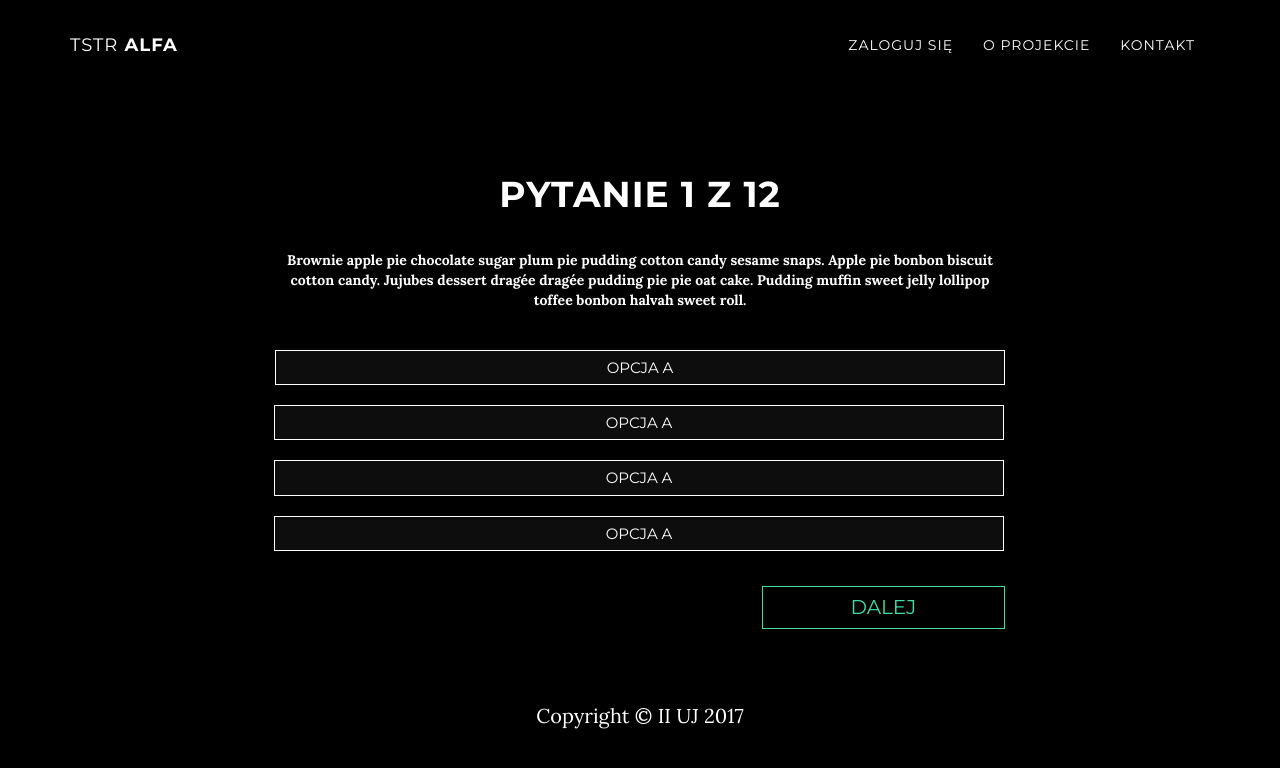
After one commit to HawkeApache/TSTR, a Django app: page /open_question/ in a window 1280 px wide. The commit adds this page. Shown: the top 768 px of the page. Run offline with Django 3.2, Linux system fonts and the light colour scheme; some libraries are stand-ins or nearby versions.

Commit message:
add forms to questions and small fixes on landing page

```diff
--- a/tstr/tstr_app/static/css/grayscale.css
+++ b/tstr/tstr_app/static/css/grayscale.css
@@ -10,10 +10,12 @@ body {
     color: white;
     background-color: black;
 }
+
 html {
     width: 100%;
     height: 100%;
 }
+
 h1,
 h2,
 h3,
@@ -26,11 +28,13 @@ h6 {
     font-weight: 700;
     letter-spacing: 1px;
 }
+
 p {
     margin: 0 0 25px;
     font-size: 18px;
     line-height: 1.5;
 }
+
 @media (min-width: 768px) {
     p {
         margin: 0 0 35px;
@@ -38,20 +42,24 @@ p {
         line-height: 1.6;
     }
 }
+
 a {
     color: #42DCA3;
     -webkit-transition: all 0.2s ease-in-out;
     -moz-transition: all 0.2s ease-in-out;
     transition: all 0.2s ease-in-out;
 }
+
 a:hover,
 a:focus {
     text-decoration: none;
     color: #1d9b6c;
 }
+
 .light {
     font-weight: 400;
 }
+
 .navbar-custom {
     margin-bottom: 0;
     border-bottom: 1px solid rgba(255, 255, 255, 0.3);
@@ -59,48 +67,60 @@ a:focus {
     font-family: "Montserrat", "Helvetica Neue", Helvetica, Arial, sans-serif;
     background-color: black;
 }
+
 .navbar-custom .navbar-toggle {
     color: white;
     background-color: rgba(255, 255, 255, 0.2);
     font-size: 12px;
 }
+
 .navbar-custom .navbar-toggle:focus,
 .navbar-custom .navbar-toggle:active {
     outline: none;
 }
+
 .navbar-custom .navbar-brand {
     font-weight: 700;
 }
+
 .navbar-custom .navbar-brand:focus {
     outline: none;
 }
+
 .navbar-custom a {
     color: white;
 }
+
 .navbar-custom .nav li a {
     -webkit-transition: background 0.3s ease-in-out;
     -moz-transition: background 0.3s ease-in-out;
     transition: background 0.3s ease-in-out;
 }
+
 .navbar-custom .nav li a:hover {
     color: rgba(255, 255, 255, 0.8);
     outline: none;
     background-color: transparent;
 }
+
 .navbar-custom .nav li a:focus,
 .navbar-custom .nav li a:active {
     outline: none;
     background-color: transparent;
 }
+
 .navbar-custom .nav li.active {
     outline: none;
 }
+
 .navbar-custom .nav li.active a {
     background-color: rgba(255, 255, 255, 0.3);
 }
+
 .navbar-custom .nav li.active a:hover {
     color: white;
 }
+
 @media (min-width: 768px) {
     .navbar-custom {
         padding: 20px 0;
@@ -111,12 +131,14 @@ a:focus {
         -moz-transition: background 0.5s ease-in-out, padding 0.5s ease-in-out;
         transition: background 0.5s ease-in-out, padding 0.5s ease-in-out;
     }
+
     .navbar-custom.top-nav-collapse {
         padding: 0;
         background: black;
         border-bottom: 1px solid rgba(255, 255, 255, 0.3);
     }
 }
+
 .intro {
     display: table;
     width: 100%;
@@ -130,28 +152,35 @@ a:focus {
     background-size: cover;
     -o-background-size: cover;
 }
+
 .intro .intro-body {
     display: table-cell;
     vertical-align: middle;
 }
+
 .intro .intro-body .brand-heading {
     font-size: 40px;
 }
+
 .intro .intro-body .intro-text {
     font-size: 18px;
 }
+
 @media (min-width: 768px) {
     .intro {
         height: 100%;
         padding: 0;
     }
+
     .intro .intro-body .brand-heading {
         font-size: 100px;
     }
+
     .intro .intro-body .intro-text {
         font-size: 26px;
     }
 }
+
 .btn-circle {
     width: 70px;
     height: 70px;
@@ -166,18 +195,21 @@ a:focus {
     -moz-transition: background 0.3s ease-in-out;
     transition: background 0.3s ease-in-out;
 }
+
 .btn-circle:hover,
 .btn-circle:focus {
     outline: none;
     color: white;
     background: rgba(255, 255, 255, 0.1);
 }
+
 .btn-circle i.animated {
     -webkit-transition-property: -webkit-transform;
     -webkit-transition-duration: 1s;
     -moz-transition-property: -moz-transform;
     -moz-transition-duration: 1s;
 }
+
 .btn-circle:hover i.animated {
     -webkit-animation-name: pulse;
     -moz-animation-name: pulse;
@@ -188,6 +220,7 @@ a:focus {
     -webkit-animation-timing-function: linear;
     -moz-animation-timing-function: linear;
 }
+
 @-webkit-keyframes pulse {
     0% {
         -webkit-transform: scale(1);
@@ -202,6 +235,7 @@ a:focus {
         transform: scale(1);
     }
 }
+
 @-moz-keyframes pulse {
     0% {
         -moz-transform: scale(1);
@@ -216,9 +250,11 @@ a:focus {
         transform: scale(1);
     }
 }
+
 .content-section {
     padding-top: 100px;
 }
+
 .download-section {
     width: 100%;
     padding: 50px 0;
@@ -229,26 +265,32 @@ a:focus {
     background-size: cover;
     -o-background-size: cover;
 }
+
 #map {
     width: 100%;
     height: 200px;
     margin-top: 100px;
 }
+
 @media (min-width: 767px) {
     .content-section {
         padding-top: 175px;
     }
+
     .download-section {
         padding: 30px 0;
     }
+
     #map {
         height: 400px;
         margin-top: 250px;
     }
-  .inside-template{
+
+    .inside-template {
         min-height: 650px;
     }
 }
+
 .btn {
     text-transform: uppercase;
     font-family: "Montserrat", "Helvetica Neue", Helvetica, Arial, sans-serif;
@@ -258,6 +300,7 @@ a:focus {
     transition: all 0.3s ease-in-out;
     border-radius: 0;
 }
+
 .btn-default {
     border: 1px solid #42DCA3;
     color: #42DCA3;
@@ -288,46 +331,57 @@ a:focus {
     color: black;
     background-color: #42DCA3;
 }
+
 ul.banner-social-buttons {
     margin-top: 0;
 }
+
 @media (max-width: 1199px) {
     ul.banner-social-buttons {
         margin-top: 15px;
     }
 }
+
 @media (max-width: 767px) {
     ul.banner-social-buttons li {
         display: block;
         margin-bottom: 20px;
         padding: 0;
     }
+
     ul.banner-social-buttons li:last-child {
         margin-bottom: 0;
     }
 }
+
 footer {
     padding: 50px 0;
 }
+
 footer p {
     margin: 0;
 }
+
 ::-moz-selection {
     text-shadow: none;
     background: #fcfcfc;
     background: rgba(255, 255, 255, 0.2);
 }
+
 ::selection {
     text-shadow: none;
     background: #fcfcfc;
     background: rgba(255, 255, 255, 0.2);
 }
+
 img::selection {
     background: transparent;
 }
+
 img::-moz-selection {
     background: transparent;
 }
+
 body {
     webkit-tap-highlight-color: rgba(255, 255, 255, 0.2);
 }
@@ -361,7 +415,7 @@ body {
     padding: 30px;
 }
 
-.menu-option  h2 {
+.menu-option h2 {
     margin: auto;
 }
 
@@ -388,3 +442,32 @@ body {
 .test-option:hover {
     color: black;
 }
+
+#question_input {
+    margin-top: 25px;
+    background-color: #1d1d1d;
+    color: white;
+    padding: 5%;
+    overflow: hidden;
+}
+
+#question_button {
+    margin-top: 25px;
+    font-size: 20px;
+}
+
+.question-option {
+    margin: 10px;
+    font-size: 15px;
+    color: white;
+    border-color: white;
+    background-color: #0d0d0d;
+}
+
+.question-option:hover {
+    background-color:white;
+}
+
+#question-answers {
+    margin-top: 15px;
+}
--- a/tstr/tstr_app/templates/base.html
+++ b/tstr/tstr_app/templates/base.html
@@ -44,10 +44,7 @@
 
                 {% if user.is_authenticated %}
                     <li>
-                            <a class="page-scroll" >Witaj, {{ user.get_username }}</a>
-                        </li>
-                        <li>
-                            <a class="page-scroll" href="{% url 'logout' %}">Wyloguj się</a>
+                        <a class="page-scroll">Witaj, {{ user.get_username }}</a>
                     </li>
                 {% else %}
                     <li>
@@ -60,6 +57,12 @@
                 <li>
                     <a class="page-scroll" href="/#contact">Kontakt</a>
                 </li>
+                {% if user.is_authenticated %}
+                    <li>
+                        <a class="page-scroll" href="{% url 'logout' %}">Wyloguj się</a>
+                    </li>
+                {% endif %}
+
             </ul>
         </div>
         <!-- /.navbar-collapse -->
--- /dev/null
+++ b/tstr/tstr_app/templates/home/close_question.html
@@ -0,0 +1,51 @@
+{% extends "base.html" %}
+{% load staticfiles %}
+
+{% block header %}
+{% endblock %}
+{% block content %}
+
+    <!-- Close Question -->
+    <section id="quesion" class="container content-section text-center inside-template">
+        <div class="row">
+            <div class="col-md-8 col-md-offset-2">
+                <h1 class="brand-heading">Pytanie 1 z 12</h1>
+            </div>
+        </div>
+
+        <form>
+            <label for="question_input" class="row col-md-8 col-md-offset-2 form-group" id="question-text">
+                Brownie apple pie chocolate
+                sugar plum pie pudding cotton candy sesame snaps. Apple pie bonbon biscuit
+                cotton candy. Jujubes dessert dragée dragée pudding pie pie oat cake. Pudding muffin sweet
+                jelly lollipop toffee bonbon halvah sweet roll.</label>
+
+            <div class="col-lg-8 col-md-8 col-lg-offset-2 col-md-offset-2 btn-group" id="question-answers" data-toggle="buttons">
+
+                <label class="btn btn-default col-lg-12 col-md-12 col-sm-12 question-option">
+                    <input type="radio" name="options" id="option1" autocomplete="off"> Opcja A
+                </label>
+
+                 <label class="btn btn-default col-lg-12 col-md-12 col-sm-12 question-option">
+                    <input type="radio" name="options" id="option1" autocomplete="off"> Opcja A
+                </label>
+
+                 <label class="btn btn-default col-lg-12 col-md-12 col-sm-12 question-option">
+                    <input type="radio" name="options" id="option1" autocomplete="off"> Opcja A
+                </label>
+
+                 <label class="btn btn-default col-lg-12 col-md-12 col-sm-12 question-option">
+                    <input type="radio" name="options" id="option1" autocomplete="off"> Opcja A
+                </label>
+            </div>
+
+            <div class="col-md-8 col-md-offset-2" id="question-button">
+                <div class="col-lg-8 col-md-8"></div>
+                <a href="/test/{{ test_id }}/{{ next_question_id }}" class="btn btn-default col-lg-4"
+                   id="question_button">
+                    Dalej
+                </a>
+            </div>
+        </form>
+    </section>
+{% endblock %}
--- a/tstr/tstr_app/templates/home/landing_page.html
+++ b/tstr/tstr_app/templates/home/landing_page.html
@@ -12,10 +12,10 @@
                         <p class="intro-text">Oszczędzaj czas i ucz się efektywniej!
                             <br>Przeprowadzaj kolokwia online</p>
                          {% if user.is_authenticated %}
-                            <a href="menu" class="btn btn-default btn-default-black btn-lg">Menu</a>
+                            <a href="menu" class="btn btn-selected btn-lg">Menu</a>
                     {% else %}
-                        <a href="#login" class="btn btn-default btn-default-black btn-lg">Zaloguj się</a>
-                        <a href="" class="btn btn-selected btn-lg">Załóż konto</a>
+                        <a href="" class="btn btn-default btn-default-black btn-lg">Załóż konto</a>
+                        <a href="#login" class="btn btn-selected btn-lg">Zaloguj się</a>
                         {% endif %}
                         <br>
                         <br>
--- a/tstr/tstr_app/views.py
+++ b/tstr/tstr_app/views.py
@@ -123,3 +123,7 @@ def precise_question_type(question):
                 return question.wrapwordquestion
             except AttributeError:
                 print("spierdoliło sie na amen")
+
+
+def open_question(request):
+    return render(request, "home/close_question.html", {})
--- a/tstr/urls.py
+++ b/tstr/urls.py
@@ -27,5 +27,6 @@ urlpatterns = [
     # url(r'^question/(?P<question_id>\d+)', views.question, name='question'),
     url(r'menu', views.menu, name='menu'),
     url(r'^admin/', admin.site.urls),
-    url(r'^test/(?P<test_id>\d+)/(?P<question_id>\d+)', views.question, name='test')
+    url(r'^test/(?P<test_id>\d+)/(?P<question_id>\d+)', views.question, name='test'),
+    url(r'^open_question/', views.open_question, name='open_question')
 ]
```
Also changed, not shown: tstr/tstr_app/templates/home/open_question.html (added, +36 -0 lines). Lines whose indentation alone changed are shown as unchanged.
